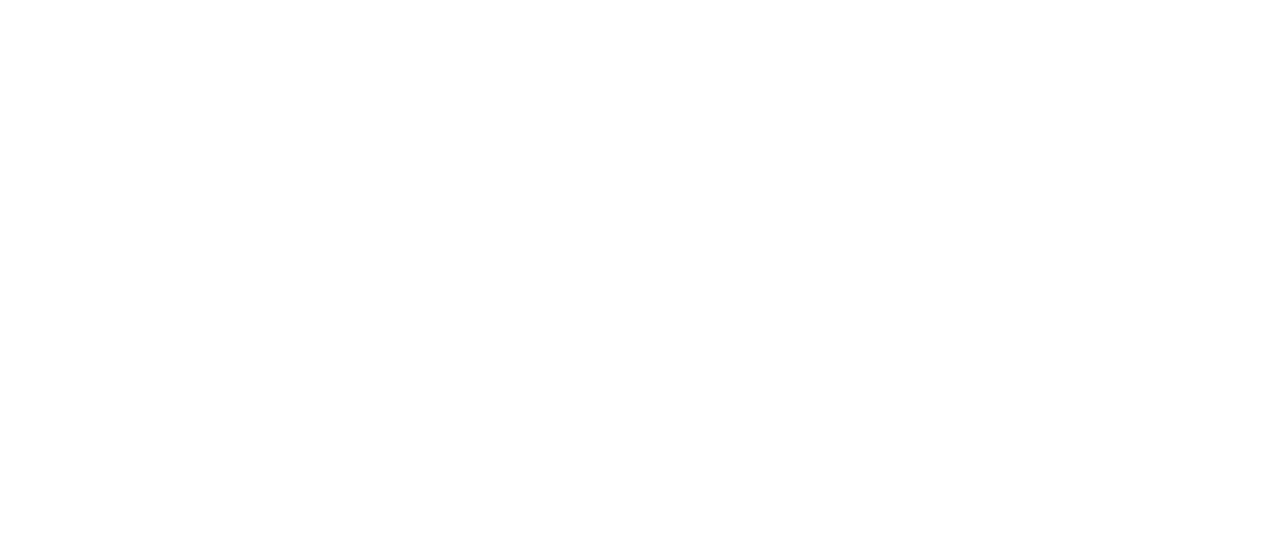
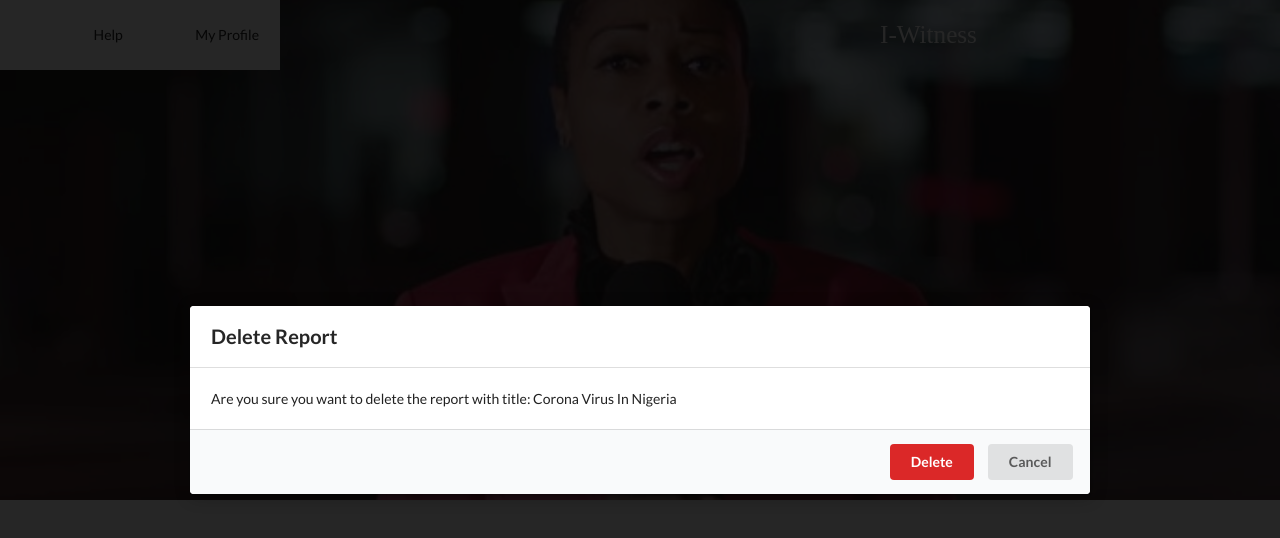
Before and after one commit to akinsikuoluwafemi/i-witness, a React (Create React App) app: page /reports/delete/1 in a window 1280 px wide. Shown: the top 538 px of the page. Built offline with nearby package versions, Linux system fonts and the light colour scheme; data requests are answered from the project's data file; a web font is replaced by a local one.

Commit message:
finish functionality of delete a report

```diff
--- a/backend/db.json
+++ b/backend/db.json
@@ -14,12 +14,6 @@
       "title": "Regional conflicts in Jos and",
       "description": "The farmer/herder conflicts have been taking place in regions which have been unstable since the 2000s. Urban conflicts in Jos and Kaduna have been particularly violent and, despite violent clashes with the authorities, their causes have never been addressed politically. Conflicts might not have been addressed adequately because traditional authorities have not been fulfilling their role in colonial-era settlements",
       "id": 3
-    },
-    {
-      "title": "Accident occurence ",
-      "description": "I just witnessed an accident on the high way and the lagos ibadan express way, it involved a collision between a truck and a keke driver, thankfully, no one was injured.",
-      "userId": null,
-      "id": 4
     }
   ]
 }
--- a/public/index.html
+++ b/public/index.html
@@ -34,6 +34,7 @@
   <body>
     <noscript>You need to enable JavaScript to run this app.</noscript>
     <div id="root"></div>
+    <div id="modal"></div>
     <!--
       This HTML file is a template.
       If you open it directly in the browser, you will see an empty page.
--- /dev/null
+++ b/public/modal.html
@@ -0,0 +1,53 @@
+<head>
+
+    <style>
+        .sidebar {
+            position: fixed;
+            top:0;
+            left: 0;
+            height: 100vh;
+            width: 300px;
+            background-color: green;
+        }
+
+        .content {
+            margin-left: 300px;
+        }
+
+        .modal-body{
+            background-color: white;
+            margin: auto;
+            height: 30%;
+            width: 30%;
+        }
+        .modal {
+            height: 100%;
+            width: 100%;
+            position: fixed;
+            background-color: grey;
+            left: 0;
+            top: 0;
+            z-index: 10;
+        }
+        .positioned {
+            position: relative;
+            z-index: 0;
+        }
+    </style>
+</head>
+<body>
+    <div class="positioned">
+        <div class="modal">
+            <div class="modal-body">
+                <h1>I am a modal</h1>
+            </div>
+        </div>
+    </div>
+
+    <div class="sidebar">
+        i am a sidebar
+    </div>
+    <div class="content">
+        <h1>I am some content</h1>
+    </div>
+</body>
--- a/src/actions/index.js
+++ b/src/actions/index.js
@@ -86,5 +86,6 @@
     await reports.delete(`/reports/${id}`);
 
     dispatch({ type: DELETE_REPORT, payload: id });
+    history.push('/reports/list');
 
 }
--- /dev/null
+++ b/src/components/Modal.js
@@ -0,0 +1,23 @@
+import React from 'react';
+import ReactDOM from 'react-dom';
+
+
+const Modal = props => {
+    return ReactDOM.createPortal(
+        <div onClick={props.onDismiss} className="ui dimmer modals visible active">
+            <div onClick={(e) => e.stopPropagation()} className="ui standard modal visibe active">
+                <div className="header">{props.title}</div>
+                <div className="content">
+                    {props.content}
+                </div>
+                <div className="actions">
+                    {props.actions}
+                </div>
+            </div>
+        </div>,
+        document.querySelector('#modal')
+    );
+
+}
+
+export default Modal;
--- a/src/pages/Navigation.js
+++ b/src/pages/Navigation.js
@@ -29,7 +29,7 @@
 
                 <Route path="/reports/new" exact component={ReportCreate} />
                 <Route path="/reports/edit/:id" exact component={ReportEdit} />
-                <Route path="/reports/delete" exact component={ReportDelete} />
+                <Route path="/reports/delete/:id" exact component={ReportDelete} />
                 <Route path="/reports/list" exact component={ReportList} />
                 <Route path="/reports/show" exact component={ReportShow} />
 
--- a/src/pages/home.js
+++ b/src/pages/home.js
@@ -165,7 +165,7 @@
                     <div className={classes.btncontent}>
                         <Link to="/reports/new"><button className={classes.btn} onClick={this.handleClick}>Write a report</button></Link>
                         <button className={classes.btn} onClick={this.handleCapture}>Live Reports</button>
-                        <button className={classes.btn}>All Reports</button>
+                        <Link to="/reports/list" className={classes.btn} >>All Reports</Link>
 
                     </div>
 
--- a/src/pages/reports/ReportDelete.js
+++ b/src/pages/reports/ReportDelete.js
@@ -1,18 +1,61 @@
-import React, { Component } from 'react';
+import React, { Component, Fragment } from 'react';
 import femaleReporter from '../../images/female_reporter2.jpg';
 import Header from '../../components/Header';
+import Modal from '../../components/Modal';
+import history from '../../history';
+import { connect }from 'react-redux';
+import { fetchReport , deleteReport} from '../../actions';
+import {Link} from 'react-router-dom';
 
 class ReportDelete extends Component {
+
+    componentDidMount(){
+        this.props.fetchReport(this.props.match.params.id);
+
+    }
+
+    renderActions () {
+        const {id} = this.props.match.params;
+
+        return (
+            <Fragment>
+                <button onClick={() => this.props.deleteReport(id)} className="ui button negative">Delete</button>
+                <Link to ="/reports/list" className="ui button">Cancel</Link>
+            </Fragment>
+        )
+    }
+
+    renderContent(){
+        if(!this.props.report){
+            return 'Are you sure you want to delete this report?'
+        }
+        return `Are you sure you want to delete the report with title: ${this.props.report.title} `
+    }
+
+
     render(){
+
         return (
             <div>
                 <Header image={femaleReporter} onClick={this.handleProfile} />
+                <Modal
+                    title="Delete Report"
+                    content={this.renderContent()}
+                    actions={this.renderActions()}
+                    onDismiss={() => history.push('/reports/list')}
 
-                ReportDelete
+            />
             </div>
         )
     }
 
 }
 
-export default ReportDelete;
+const mapStateToProps = (state, ownProps) => {
+    return {
+        report: state.reports[ownProps.match.params.id]
+    }
+}
+
+
+export default connect(mapStateToProps, {fetchReport: fetchReport, deleteReport: deleteReport})(ReportDelete);
--- a/src/pages/reports/ReportList.js
+++ b/src/pages/reports/ReportList.js
@@ -18,7 +18,9 @@
                 <div className="right floated content">
                     <Link className="ui button primary" to={`/reports/edit/${report.id}`}>Edit</Link>
 
-                    <button className="ui button negative">DELETE</button>
+                    <Link to={`/reports/delete/${report.id}`} className="ui button negative">
+                        DELETE
+                    </Link>
 
                 </div>
             )
--- a/src/pages/reports/reportForm.js
+++ b/src/pages/reports/reportForm.js
@@ -92,7 +92,6 @@
 })(ReportForm);
 
 const mapStateToProps = (state) => {
-    console.log(state)
     return {
         location: state.auth.location,
         isSignedIn: state.auth.isSignedIn,
```
